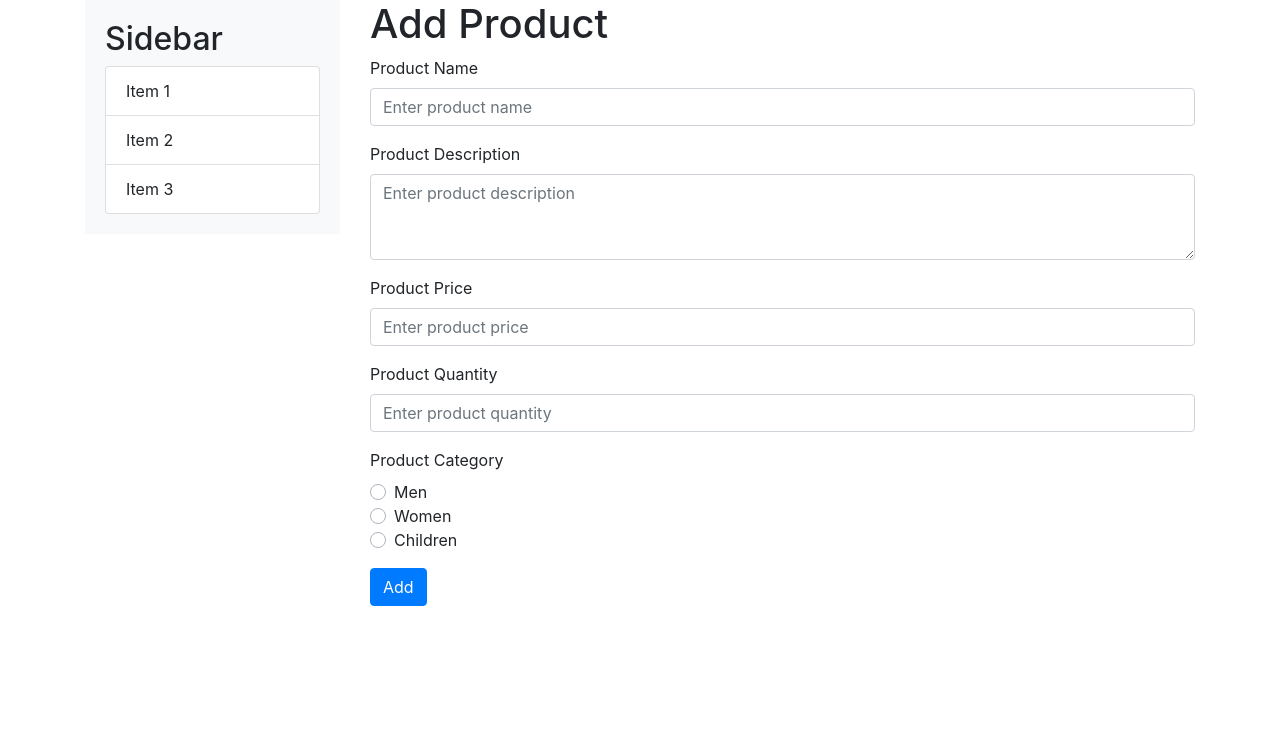
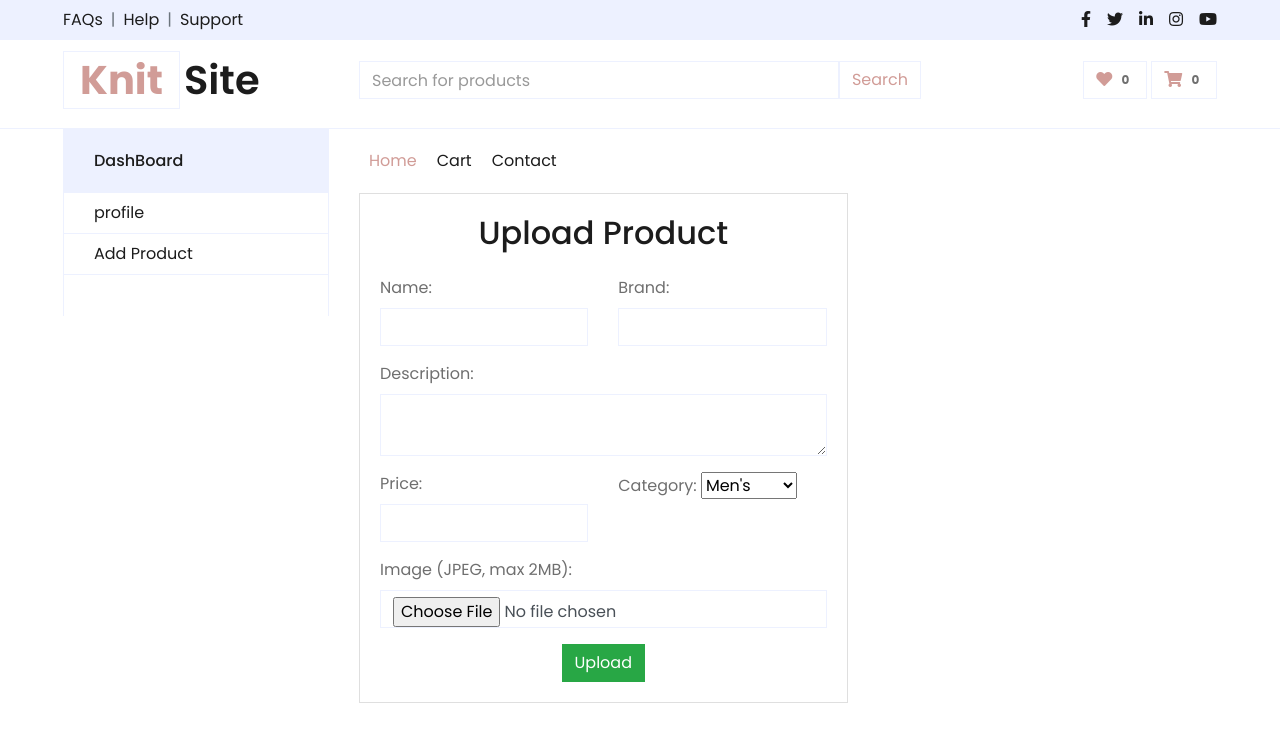
Before and after one commit to Mustak99/Knit-Site, a PHP site: page /LMS2/seller/addProduct.php in a window 1280 px wide. Shown: the top 742 px of the page. Run offline with PHP 8.4, Linux system fonts and the light colour scheme; some libraries are stand-ins or nearby versions.

Commit message:
Simplify the code by making different folders for specified code -Mustak

```diff
--- a/HomePageLogin.php
+++ b/HomePageLogin.php
@@ -1,8 +1,8 @@
 
-<div class="nav-item dropdown" style="display: <?php if (isset($_SESSION["LoginUserName"] )||isset($_SESSION["adminName"])) { echo "block";} else { echo "none";}?>">
-                                <a href="#" class="nav-link dropdown-toggle" data-toggle="dropdown"><?php if(isset($_SESSION["LoginUserName"])) {echo$_SESSION["LoginUserName"]."  ";} ?></a>
+<div class="nav-item dropdown" style="display: <?php if (isset($_SESSION["name"] )) { echo "block";} else { echo "none";}?>">
+                                <a href="#" class="nav-link dropdown-toggle" data-toggle="dropdown"><?php if(isset($_SESSION["name"])) {echo$_SESSION["name"]."  ";} ?></a>
                                 <div class="dropdown-menu rounded-0 m-0">
                                     <a href="Login/logout.php" class="dropdown-item">Logout</a>
-                                    <a href="updateProfile.php" class="dropdown-item" style="display: <?php if (isset($_SESSION["LoginUserName"])) { if (isset($_SESSION["adminName"])) { echo "none"; } else { echo "block";}} else { echo "none";}  ?>">Profile</a>
+                                    <a href="updateProfile.php" class="dropdown-item" style="display: <?php if (isset($_SESSION["adminId"])) { if (isset($_SESSION["adminId"])) { echo "none"; } else { echo "block";}} else { echo "none";}  ?>">Profile</a>
                                 </div>
                             </div>
--- a/example.php
+++ /dev/null
@@ -1 +0,0 @@
-<?php include_once 'sellerHeader.php'; ?>
--- a/head.php
+++ b/head.php
@@ -1,5 +1,6 @@
 <?php
 session_start();
+
 ?>
 <!DOCTYPE html>
 <html lang="en">
@@ -12,7 +13,7 @@ session_start();
     <meta content="Free HTML Templates" name="description">
 
     <!-- Favicon -->
-    <link href="img/favicon.ico" rel="icon">
+    <link href="<?php if (isset($_SESSION["SellerUserID"])) { echo "../img/favicon.ico";} else { echo "img/favicon.ico";} ?>" rel="icon">
 
     <!-- Google Web Fonts -->
     <link rel="preconnect" href="https://fonts.gstatic.com">
@@ -25,12 +26,26 @@ session_start();
     <link href="lib/owlcarousel/assets/owl.carousel.min.css" rel="stylesheet">
 
     <!-- Customized Bootstrap Stylesheet -->
-    <link href="css/style.css" rel="stylesheet">
+    <link href="<?php if (isset($_SESSION["SellerUserID"])) { echo "../css/style.css";} else { echo "css/style.css";} ?>" rel="stylesheet">
 
     <!-- Jquery -->
     <link rel="stylesheet" href="https://code.jquery.com/ui/1.13.0/themes/base/jquery-ui.css">
     <script src="https://code.jquery.com/jquery-3.6.0.min.js"></script>
     <script src="https://code.jquery.com/ui/1.13.0/jquery-ui.js"></script>
 
+        <!-- Back to Top -->
+        <a href="#" class="btn btn-primary back-to-top"><i class="fa fa-angle-double-up"></i></a>
 
+
+<!-- JavaScript Libraries -->
+<script src="https://stackpath.bootstrapcdn.com/bootstrap/4.4.1/js/bootstrap.bundle.min.js"></script>
+<script src="<?php if (isset($_SESSION["SellerUserID"])) { echo "../lib/easing/easing.min.js";} else { echo "lib/easing/easing.min.js";} ?>"></script>
+<script src="<?php if (isset($_SESSION["SellerUserID"])) { echo "../lib/owlcarousel/owl.carousel.min.js";} else { echo "lib/owlcarousel/owl.carousel.min.js";} ?>"></script>
+
+<!-- Contact Javascript File -->
+<script src="<?php if (isset($_SESSION["SellerUserID"])) { echo "../mail/jqBootstrapValidation.min.js";} else { echo "mail/jqBootstrapValidation.min.js";} ?>"></script>
+<script src="<?php if (isset($_SESSION["SellerUserID"])) { echo "../mail/contact.js";} else { echo "mail/contact.js";} ?>"></script>
+
+<!-- Template Javascript -->
+<script src="<?php if (isset($_SESSION["SellerUserID"])) { echo "../js/main.js";} else { echo "js/main.js";} ?>"></script>
 </head>
--- a/seller/addProduct.php
+++ b/seller/addProduct.php
@@ -1,81 +1,116 @@
-<!DOCTYPE html>
-<html>
-
+<?php include_once 'sellerHeader.php'; ?>
+<!doctype html>
+<html lang="en">
 <head>
-  <title>Page with Form and Sidebar</title>
-  <!-- Add Bootstrap CSS CDN link -->
-  <link rel="stylesheet" href="https://stackpath.bootstrapcdn.com/bootstrap/4.5.0/css/bootstrap.min.css">
   <style>
-    /* Custom CSS for sidebar */
-    .sidebar {
-      background-color: #f8f9fa;
-      padding: 20px;
+    .error-message {
+      color: red;
+      font-size: 12px;
+      margin-top: 5px;
     }
   </style>
-</head>
+  <script>
+    function validateForm() {
+      // Reset previous error messages
+      clearErrorMessages();
 
-<body>
-  <div class="container">
+      // Initialize error flag
+      var hasErrors = false;
+
+      // Validate shoe name
+      var shoeName = document.getElementById("name").value;
+      var shoeNameRegex = /^[a-zA-Z\s]+$/;
+      if (!shoeNameRegex.test(shoeName)) {
+        displayErrorMessage("name", "Invalid name. Only alphabets are allowed.");
+        hasErrors = true;
+      }
+
+      // Validate description
+      var description = document.getElementById("description").value;
+      if (description.length > 150) {
+        displayErrorMessage("description", "Description cannot exceed 150 characters.");
+        hasErrors = true;
+      }
+
+      // Validate brand
+      var brand = document.getElementById("brand").value;
+      var brandRegex = /^[a-zA-Z\s]+$/;
+      if (!brandRegex.test(brand)) {
+        displayErrorMessage("brand", "Invalid brand name. Only alphabets are allowed.");
+        hasErrors = true;
+      }
+
+      // If there are errors, prevent form submission
+      if (hasErrors) {
+        return false;
+      }
+
+      return true;
+    }
+
+    // Function to display error message below a field
+    function displayErrorMessage(fieldId, message) {
+      var field = document.getElementById(fieldId);
+      var errorContainer = document.createElement("div");
+      errorContainer.classList.add("error-message");
+      errorContainer.textContent = message;
+      field.parentNode.appendChild(errorContainer);
+    }
+
+    // Function to clear all error messages
+    function clearErrorMessages() {
+      var errorMessages = document.getElementsByClassName("error-message");
+      while (errorMessages.length > 0) {
+        errorMessages[0].remove();
+      }
+    }
+  </script>
   <div class="row">
-      <!-- Sidebar -->
-      <div class="col-md-3">
-        <div class="sidebar">
-          <h2>Sidebar</h2>
-          <ul class="list-group">
-            <li class="list-group-item">Item 1</li>
-            <li class="list-group-item">Item 2</li>
-            <li class="list-group-item">Item 3</li>
-          </ul>
+    <div class="col-md-6">
+      <div class="card" style="width:118%;">
+        <div class="card-body">
+          <h2 class="card-title text-center mb-4">Upload Product</h2>
+          <form action="uploadProcessing.php" method="POST" enctype="multipart/form-data" onsubmit="return validateForm()">
+            <div class="mb-3 row">
+              <div class="col-md-6">
+                <label for="name" class="form-label"> Name:</label>
+                <input type="text" id="name" name="name" class="form-control" required>
+              </div>
+              <div class="col-md-6">
+                <label for="brand" class="form-label">Brand:</label>
+                <input type="text" id="brand" name="brand" class="form-control" required>
               </div>
             </div>
-
-      <!-- Main Content -->
-      <div class="col-md-9">
-        <h1>Add Product</h1>
-        <form>
-          <div class="form-group">
-            <label for="productName">Product Name</label>
-            <input type="text" class="form-control" id="productName" placeholder="Enter product name">
+            <div class="mb-3">
+              <label for="description" class="form-label">Description:</label>
+              <textarea id="description" name="description" class="form-control" required></textarea>
             </div>
-          <div class="form-group">
-            <label for="productDescription">Product Description</label>
-            <textarea class="form-control" id="productDescription" rows="3"
-              placeholder="Enter product description"></textarea>
+            <div class="mb-3 row">
+              <div class="col-md-6">
+                <label for="price" class="form-label">Price:</label>
+                <input type="number" id="price" name="price" step="0.01" class="form-control" required>
               </div>
-          <div class="form-group">
-            <label for="productPrice">Product Price</label>
-            <input type="text" class="form-control" id="productPrice" placeholder="Enter product price">
-          </div>
-          <div class="form-group">
-            <label for="productQuantity">Product Quantity</label>
-            <input type="number" class="form-control" id="productQuantity" placeholder="Enter product quantity">
-          </div>
-          <div class="form-group">
-            <label for="productCategory">Product Category</label>
-            <div class="custom-control custom-radio">
-              <input type="radio" id="menCategory" name="productCategory" class="custom-control-input" value="men">
-              <label class="custom-control-label" for="menCategory">Men</label>
-            </div>
-            <div class="custom-control custom-radio">
-              <input type="radio" id="womenCategory" name="productCategory" class="custom-control-input" value="women">
-              <label class="custom-control-label" for="womenCategory">Women</label>
-            </div>
-            <div class="custom-control custom-radio">
-              <input type="radio" id="childrenCategory" name="productCategory" class="custom-control-input"
-                value="children">
-              <label class="custom-control-label" for="childrenCategory">Children</label>
+              <div class="col-md-6">
+                <label for="category" class="form-label">Category:</label>
+                <select id="category" name="category" class="form-select" required>
+                  <option value="m">Men's</option>
+                  <option value="w">Women's</option>
+                  <option value="c">Children</option>
+                </select>
               </div>
             </div>
-          <button type="submit" class="btn btn-primary">Add</button>
+            <div class="mb-3">
+              <label for="image" class="form-label">Image (JPEG, max 2MB):</label>
+              <input type="file" id="image" name="image" accept=".jpg, .jpeg" class="form-control" required>
+            </div>
+            <div class="text-center">
+              <button type="submit" class="btn btn-success">Upload</button>
+            </div>
           </form>
         </div>
       </div>
     </div>
+  </div>
 
-  <!-- Add Bootstrap JS CDN links -->
-  <script src="https://stackpath.bootstrapcdn.com/bootstrap/4.5.0/js/bootstrap.min.js"></script>
-  <script src="https://code.jquery.com/jquery-3.5.1.slim.min.js"></script>
-  <script src="https://cdn.jsdelivr.net/npm/@popperjs/core@2.5.4/dist/umd/popper.min.js"></script>
 </body>
-
 </html>
--- a/sellerHeader.php
+++ b/seller/sellerHeader.php
@@ -1,6 +1,6 @@
 <?php
-    include_once 'head.php';
-    include_once 'header.php';
+    include_once '../head.php';
+    include_once '../header.php';
 ?>
   <!-- Navbar Start -->
   <div class="container-fluid mb-5">
@@ -13,9 +13,8 @@
                     <div class="navbar-nav w-100 overflow-hidden" style="height: 123px">
                         <div class="nav-item dropdown" >
 
+                        <a href="sellerProfile.php" class="nav-item nav-link">profile</a>
                         <a href="addProduct.php" class="nav-item nav-link">Add Product</a>
-                        <a href="" class="nav-item nav-link">Women's Dresses</a>
-                        <a href="" class="nav-item nav-link">Baby's Dresses</a>
 
                     </div>
                 </nav>
@@ -30,26 +29,21 @@
                     </button>
                     <div class="collapse navbar-collapse justify-content-between" id="navbarCollapse">
                         <div class="navbar-nav mr-auto py-0">
-                            <a href="HomePage.php" class="nav-item nav-link active">Home</a>
+                            <a href="../HomePage.php" class="nav-item nav-link active">Home</a>
                             <a  href="cart.php"class="nav-item nav-link" style="display: <?php if (isset($_SESSION["adminName"])) { echo "none";} else { echo "block";}?>">Cart</a>
                             <a  href="dashboard.php"class="nav-item nav-link" style="display: <?php if (isset($_SESSION["adminName"])) { echo "block";} else { echo "none";}?>">Dashboard</a>
                             <a class="nav-item nav-link">Contact</a>
                         </div>
                         <div class="navbar-nav ml-auto py-0">
 
-                        <a href="login/login.php" class="nav-item nav-link" style="display: <?php if (isset($_SESSION["LoginUserName"])||isset($_SESSION["adminName"])) { echo "none";} else { echo "block";}?>">Login</a>
-                            <div class="nav-item dropdown" style="display: <?php if (isset($_SESSION["LoginUserName"])) { echo "none";} else { echo "block";}?>">
-                                <a href="#" class="nav-link dropdown-toggle" data-toggle="dropdown">Register</a>
+                        <div class="nav-item dropdown" style="display: <?php if (isset($_SESSION["name"] )) { echo "block";} else { echo "none";}?>">
+                                <a href="#" class="nav-link dropdown-toggle" data-toggle="dropdown"><?php if(isset($_SESSION["name"])) {echo$_SESSION["name"]."  ";} ?></a>
                                 <div class="dropdown-menu rounded-0 m-0">
-                                    <a href="Registration/seller.php" class="dropdown-item">Seller</a>
-                                    <a href="Registration/customer.php" class="dropdown-item">Customer</a>
+                                    <a href="Login/logout.php" class="dropdown-item">Logout</a>
+                                    <a href="updateProfile.php" class="dropdown-item" style="display: <?php if (isset($_SESSION["adminId"])) { if (isset($_SESSION["adminId"])) { echo "none"; } else { echo "block";}} else { echo "none";}  ?>">Profile</a>
                                 </div>
                             </div>
-                            <?php
-                                if (isset($_SESSION["LoginUserName"])) {
-                                    include 'HomePageLogin.php';
-                                }
-                            ?>
+
                         </div>
                     </div>
                 </nav>
```
Also changed, not shown: HomePage.php (+0 -15 lines), addProduct.php (deleted, +0 -116 lines), customer/updateProfile.php (renamed from updateProfile.php, +4 -4 lines), login/loginconnection.php (+5 -5 lines), navbar.php (+4 -18 lines), seller/sellerProfile.php (added, +88 -0 lines), seller/sellerDashboard.php (renamed from sellerDashboard.php), seller/updateUser.php (renamed from updateUser.php), seller/uploadProcessing.php (renamed from uploadProcessing.php). Lines whose indentation alone changed are shown as unchanged.
